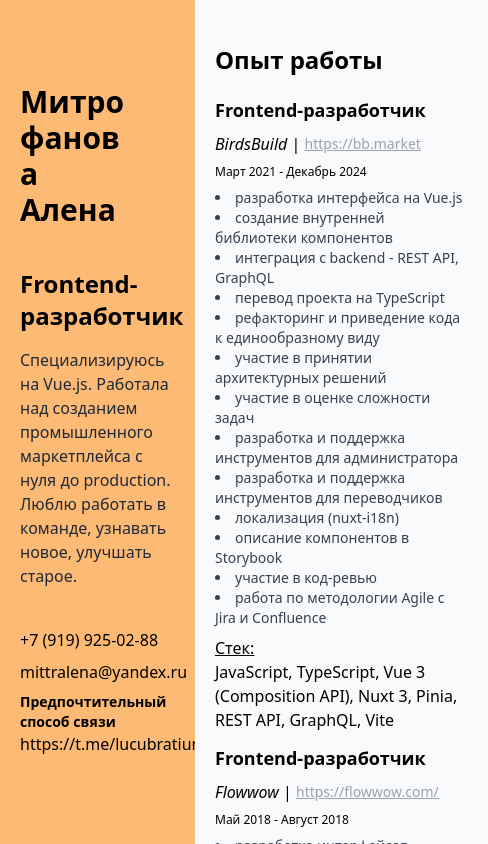
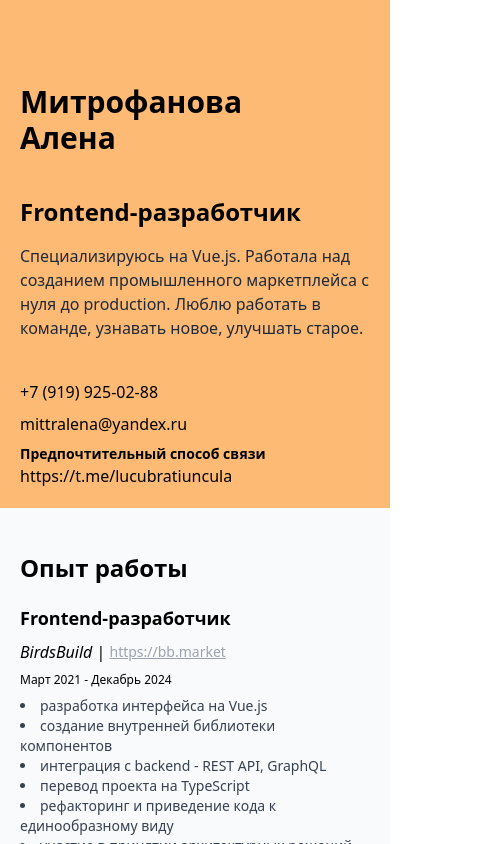
Before and after one commit to amitrofanova/resume, a Vue app: page / in a window 390 px wide. Shown: the top 844 px of the page, 488 px wide, since content can reach past the window. Built offline with nearby package versions, Linux system fonts and the light colour scheme.

Commit message:
adapt for mobile

```diff
--- a/src/App.vue
+++ b/src/App.vue
@@ -15,8 +15,8 @@ const { data, error, loading } = useFetch(`${baseUrl}data.json`);
 <template>
   <main>
     <div v-if="data">
-      <div class="container max-w-5xl h-vh flex">
-        <section class="w-1/2 flex flex-col gap-10 p-5 bg-orange-300">
+      <div class="container max-w-5xl h-vh md:flex">
+        <section class="md:w-1/2 flex flex-col gap-10 p-5 bg-orange-300">
           <DescriptionBlock>
             <template #name>
               {{ data.name }}
```
